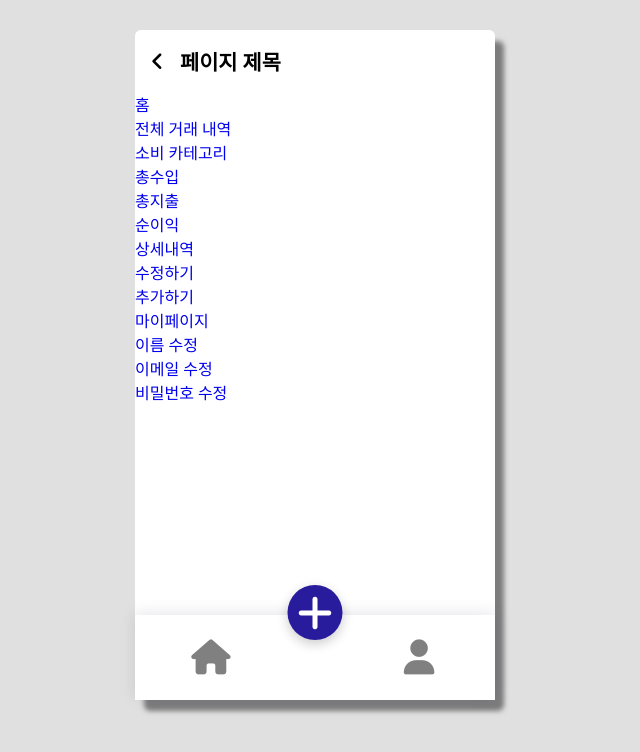
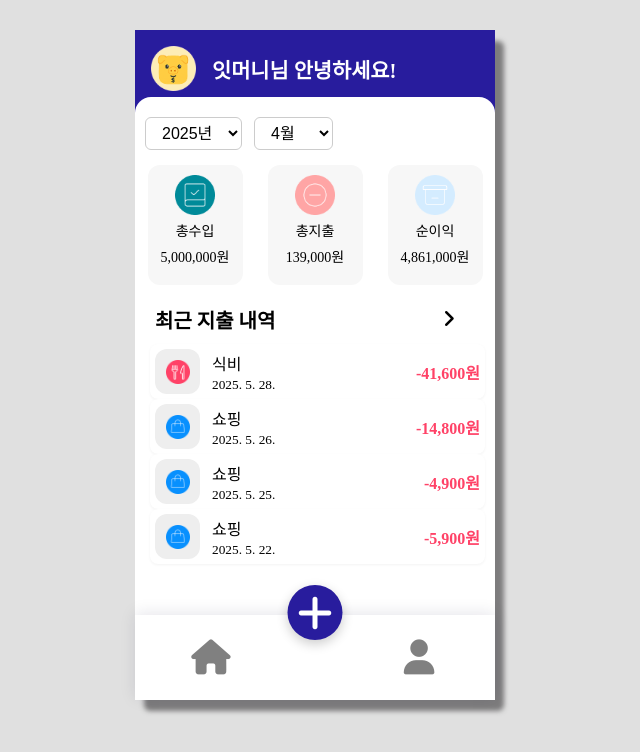
Before and after one commit to IT-Money/IT-Money, a Vue app: page / in a window 1280 px wide. Shown: the top 752 px of the page, without its empty margins (325-965 px from the left). Built offline with nearby package versions, Linux system fonts and the light colour scheme; data requests are answered from the project's data file; a web font is replaced by a local one.

Commit message:
Refactor: MainPage.vue 삭제

```diff
--- a/src/components/FooterNav.vue
+++ b/src/components/FooterNav.vue
@@ -1,7 +1,7 @@
 <template>
   <div class="footer-wrapper">
     <nav class="footer-nav">
-      <router-link to="/home" class="nav-icon">
+      <router-link to="/" class="nav-icon">
         <i class="fa-solid fa-house"></i>
       </router-link>
       <router-link to="/my-page" class="nav-icon">
--- a/src/router/index.js
+++ b/src/router/index.js
@@ -5,11 +5,6 @@ const router = createRouter({
   routes: [
     {
       path: '/',
-      name: 'main',
-      component: () => import('@/views/MainPage.vue'),
-    },
-    {
-      path: '/home',
       name: 'home',
       component: () => import('@/views/HomePage.vue'),
     },
--- a/src/views/MainPage.vue
+++ /dev/null
@@ -1,19 +0,0 @@
-<script setup></script>
-
-<template>
-  <router-link to="/home">홈</router-link><br />
-  <router-link to="/transaction-history">전체 거래 내역</router-link><br />
-  <router-link to="/expense-categories">소비 카테고리</router-link><br />
-  <router-link to="/total-income">총수입</router-link><br />
-  <router-link to="/total-expense">총지출</router-link><br />
-  <router-link to="/net-income">순이익</router-link><br />
-  <router-link to="/detail/:id">상세내역</router-link><br />
-  <router-link to="/edit">수정하기</router-link><br />
-  <router-link to="/add">추가하기</router-link><br />
-  <router-link to="/my-page">마이페이지</router-link><br />
-  <router-link to="/edit-name">이름 수정</router-link><br />
-  <router-link to="/edit-email">이메일 수정</router-link><br />
-  <router-link to="/edit-password">비밀번호 수정</router-link><br />
-</template>
-
-<style scoped></style>
```
